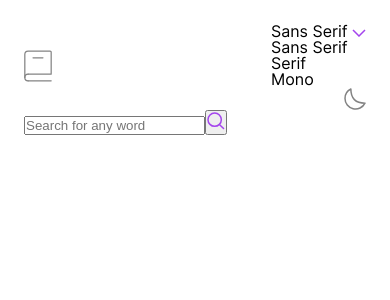
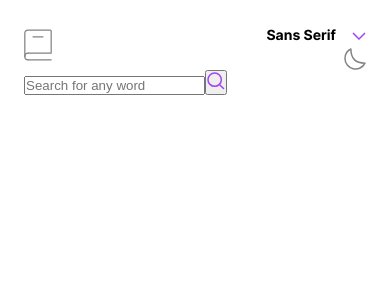
Before and after one commit to Samuel-Amaro/dictionary-web-app, a React (Create React App) app: page / in a window 390 px wide. Shown: the top 300 px of the page. Built offline with nearby package versions, Linux system fonts and the light colour scheme.

Commit message:
[styles]: estilização mobile-first iniciado no componente select

```diff
--- /dev/null
+++ b/src/components/Select/Select.css
@@ -0,0 +1,37 @@
+.select{
+    position: relative;
+    background-color: transparent;
+    cursor: pointer;
+}
+
+.select__menu{
+    position: absolute;
+    display: none;
+    background-color: var(--bg-color-menu-select);
+    box-shadow: 0px 5px 30px #0000001a;
+    border-radius: 16px;
+    padding: 24px;
+    width: 159px;
+    top: 20px;
+    right: 0;
+}
+
+.select__menu--open{
+    display: block;
+}
+
+.select__input{
+    display: flex;
+    flex-flow: row nowrap;
+    align-items: center;
+    gap: 16px;
+}
+
+.select__input-text{
+    font-weight: bold;
+    line-height: 24px;
+}
+
+.select__input-text, .select__icon{
+    display: inline-block;
+}
--- a/src/components/Select/index.tsx
+++ b/src/components/Select/index.tsx
@@ -1,5 +1,6 @@
 import React, { useState, useRef, useEffect} from "react";
 import ArrowDown from "../Icons/ArrowDown";
+import "./Select.css";
 
 type PropsSelect = {
   optionsSelect: string[];
@@ -250,7 +251,7 @@ export default function Select({
 
   return (
     <>
-      <div className={isSelectOpen ? "select select--open" : "select"}>
+      <div className="select">
         <div
           className="select__input"
           id="combo1"
@@ -282,11 +283,13 @@ export default function Select({
           }}
           ref={refCombo}
         >
-          {optionSelected.option}{" "}
+          <span className="select__input-text">{optionSelected.option}</span>{" "}
           <ArrowDown className="select__icon" />
         </div>
         <div
-          className="select__menu"
+          className={
+            isSelectOpen ? "select__menu select__menu--open" : "select__menu"
+          }
           role="listbox"
           id="listbox1"
           aria-labelledby="label-select"
--- a/src/index.css
+++ b/src/index.css
@@ -17,6 +17,7 @@
     --color-08: #FFFFFF;
     --color-09: #A445ED;
     --color-010: #FF5252;
+    --color-011: #979797;
     --font-size-heading-L: 64px;
     --line-height-heading-L: 77px;
     --font-size-heading-M: 24px;
@@ -31,6 +32,10 @@
     --ff-serif: lora, "Lucida Bright", "Lucida Fax", "Palatino", "Palatino Linotype", "Palladio", "URW Palladio", serif;
     --ff-mono: inconsolata, "Fira Mono", "DejaVu Sans Mono", "Menlo, Consolas", "Liberation Mono", "Monaco", "Lucida Console", monospace;
     --font-family: var(--ff-sans-serif);
+    --bg-body: var(--color-08);
+    /**select componente**/
+    --bg-color-menu-select: var(--color-08);
+    --color-shadow-menu-select: rgba(0, 0, 0, 0.102);
 }
 
 [data-font="sans-serif"]{
@@ -45,8 +50,13 @@
     --font-family: var(--ff-mono);
 }
 
+/***MOBILE-FIRST***/
+
 body{
     font-family: var(--font-family);
+    font-size: var(--font-size-body-S);
+    line-height: var(--line-height-body-S);
+    background-color: var(--bg-body);
 }
 
 .wrapper{
```
